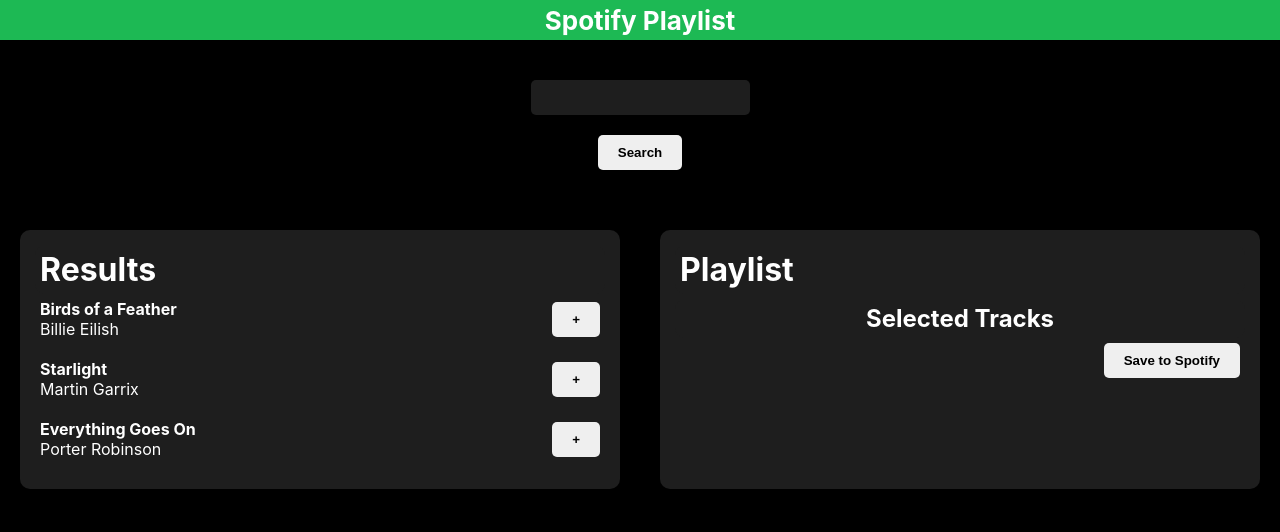
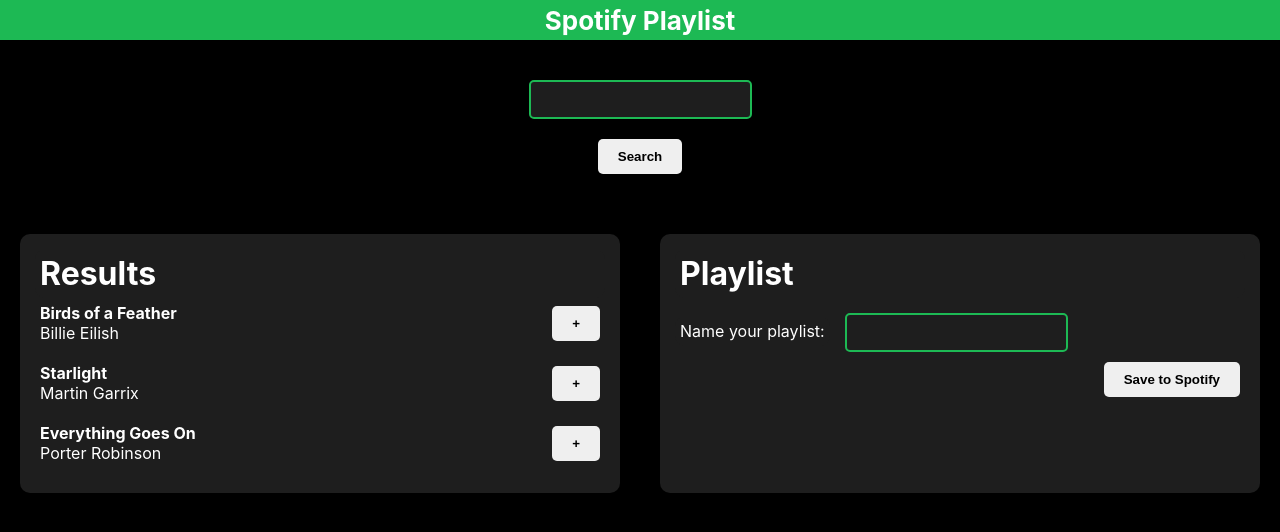
Before and after one commit to bernardolr/Jamming, a React (Create React App) app: page / in a window 1280 px wide. Shown: the top 532 px of the page. Built offline with nearby package versions, Linux system fonts and the light colour scheme.

Commit message:
Added a Name playlist search bar AND added form functionality to the Playlist component

```diff
--- a/src/App.css
+++ b/src/App.css
@@ -53,6 +53,8 @@
   font-weight: bold;
   padding: 10px 20px 10px 20px;
   background-color: #1e1e1eff;
+  border: 2px solid #1DB954;
+
 }
 
 #searchInput::selection {
--- a/src/Playlist.js
+++ b/src/Playlist.js
@@ -5,22 +5,41 @@
 
 
 function Playlist({tracks, onRemoveTrack}) {
+    const [PlaylistName, setPlaylistName] = useState();
     const [buttonText, setButtonText] = useState('Save to Spotify');
 
-    const handleChangeText = () => {
-        setButtonText('Text Changed!');
+    const handleSubmit = (event) => {
+        event.preventDefault();
+        console.log('form submitted with the Playlist Name:', PlaylistName)
+        // Here you can handle the form submission, e.g., send the data to an API
+
       };
 
 
     return (
         <div >
+            <form onSubmit={handleSubmit}>
                 <h1 className='Card-Header'>Playlist</h1>
+                <label className='Card-Header'>Name your playlist:</label>
+                <input
+                    type="search"
+                    id="searchInput"
+                    name="search"
+                    value={PlaylistName}
+                    onChange={(e) => setPlaylistName(e.target.value)}
+                    style={{
+                        backgroundColor: '#1e1e1eff',
+                        border: '2px solid #1DB954',
+                        margin: "10px 0px 10px 10px"
+                    }}>
+                </input>
 
-                    <TrackList tracks={tracks} onRemove={onRemoveTrack}/>
+                <TrackList tracks={tracks} onRemove={onRemoveTrack}/>
 
                 <div id='Save-To-Spotify'>
-                    <Button  text={buttonText}/>
+                    <Button type={"submit"} text={buttonText}/>
                 </div>
+            </form>
         </div>
 
     );
--- a/src/Tracklist.js
+++ b/src/Tracklist.js
@@ -6,7 +6,7 @@
 function TrackList({ tracks, onRemove}) {
     return (
         <div>
-            <h2 className='Card-Header' style={{ textAlign: 'center' }} >Selected Tracks</h2>
+
             <div>
                 {tracks.map((track) => (
                     <div key={track.id} className='Row'>
@@ -16,7 +16,7 @@
                                 <div>{track.artist}</div>
                             </div>
                             <div id='Remove-Button-Layout'>
-                                <Button  text={'-'} id='Delete-Button' onClick={() => onRemove(track.id)}/>
+                                <Button text={'-'} id='Delete-Button' onClick={() => onRemove(track.id)}/>
                             </div>
                         </div>
                     </div>
```
